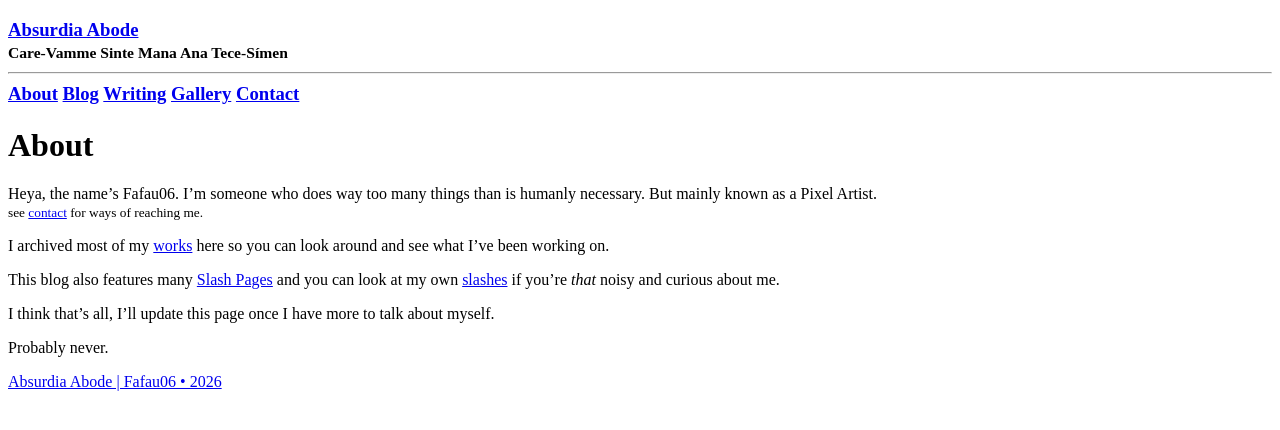
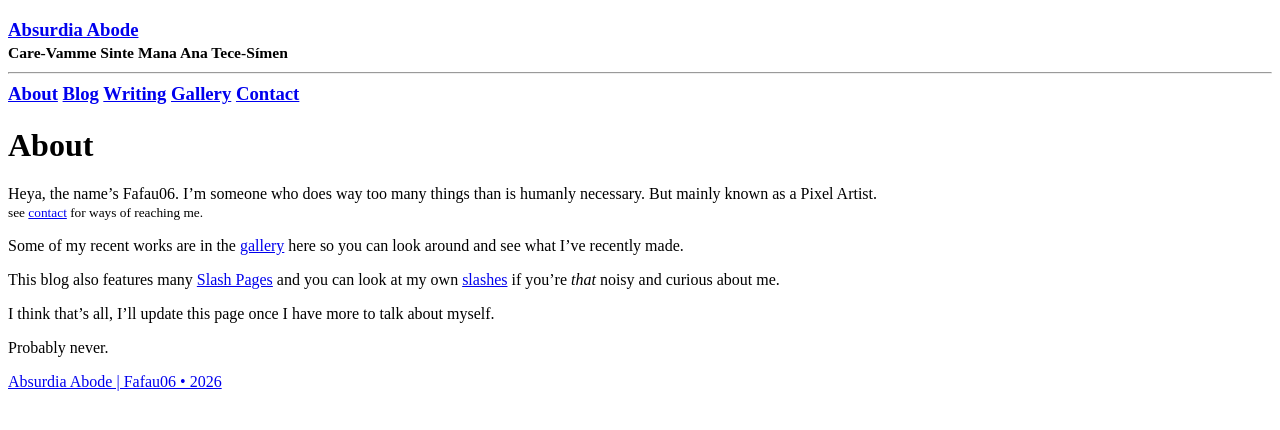
Before and after one commit to Fafau06/fafau06.github.io, a Jekyll site: the page built from menu/about.md, in a window 1280 px wide. Shown: the top 430 px of the page. Built offline with Jekyll 4.4.1, drawn with Linux system fonts in a browser that asks for light colours; a script that is not in the unit is left out.

Commit message:
Update about.md

```diff
--- a/menu/about.md
+++ b/menu/about.md
@@ -8,7 +8,7 @@ Heya, the name's Fafau06.
 I'm someone who does way too many things than is humanly necessary. But mainly known as a Pixel Artist.<br>
 <small>see [contact](../contact.html) for ways of reaching me.</small>
 
-I archived most of my [works](../works.html) here so you can look around and see what I've been working on.
+Some of my recent works are in the [gallery](../gallery.html) here so you can look around and see what I've recently made.
 
 This blog also features many [Slash Pages](https://slashpages.net/) and you can look at my own [slashes](../slashes.html) if you're *that* noisy and curious about me.
 
```
